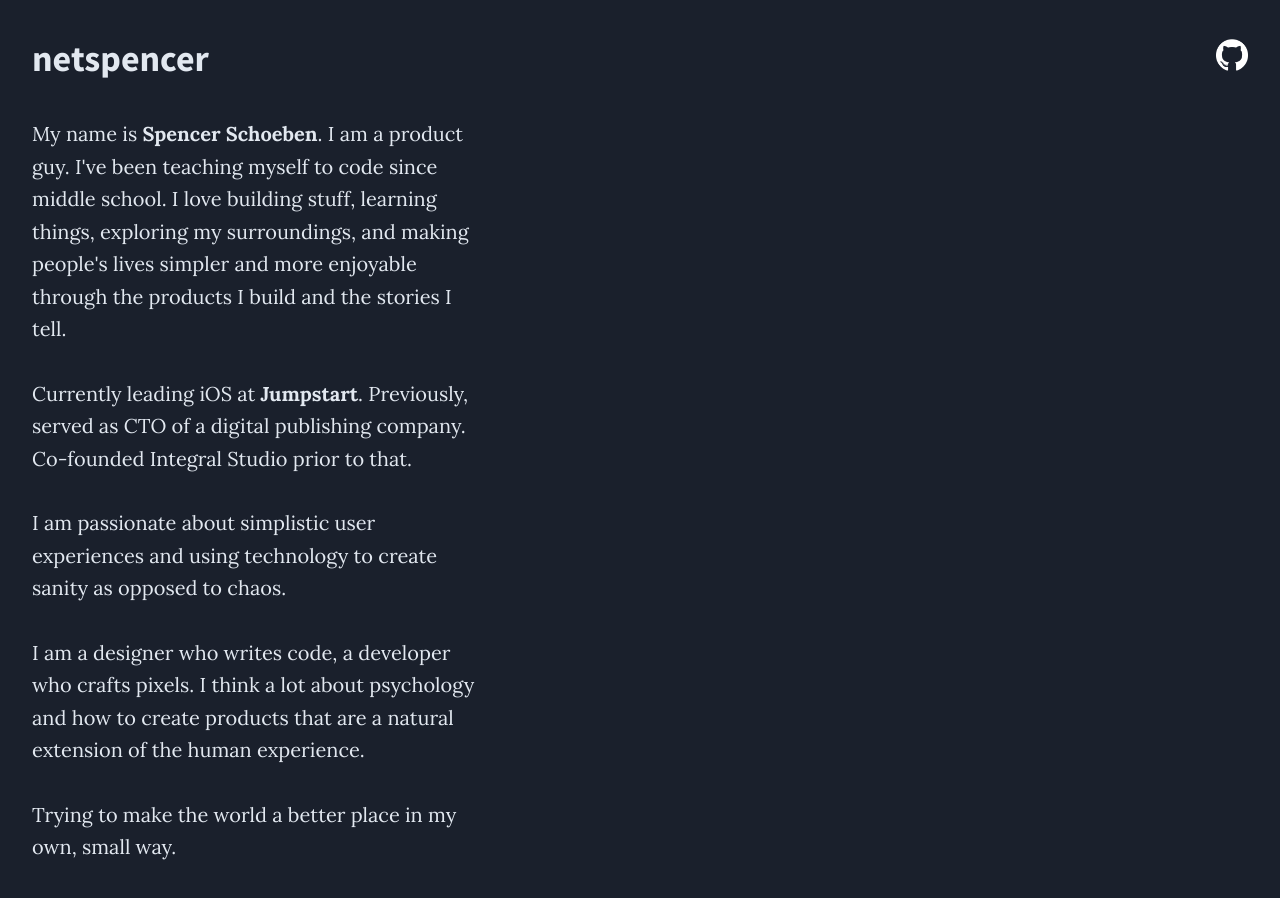
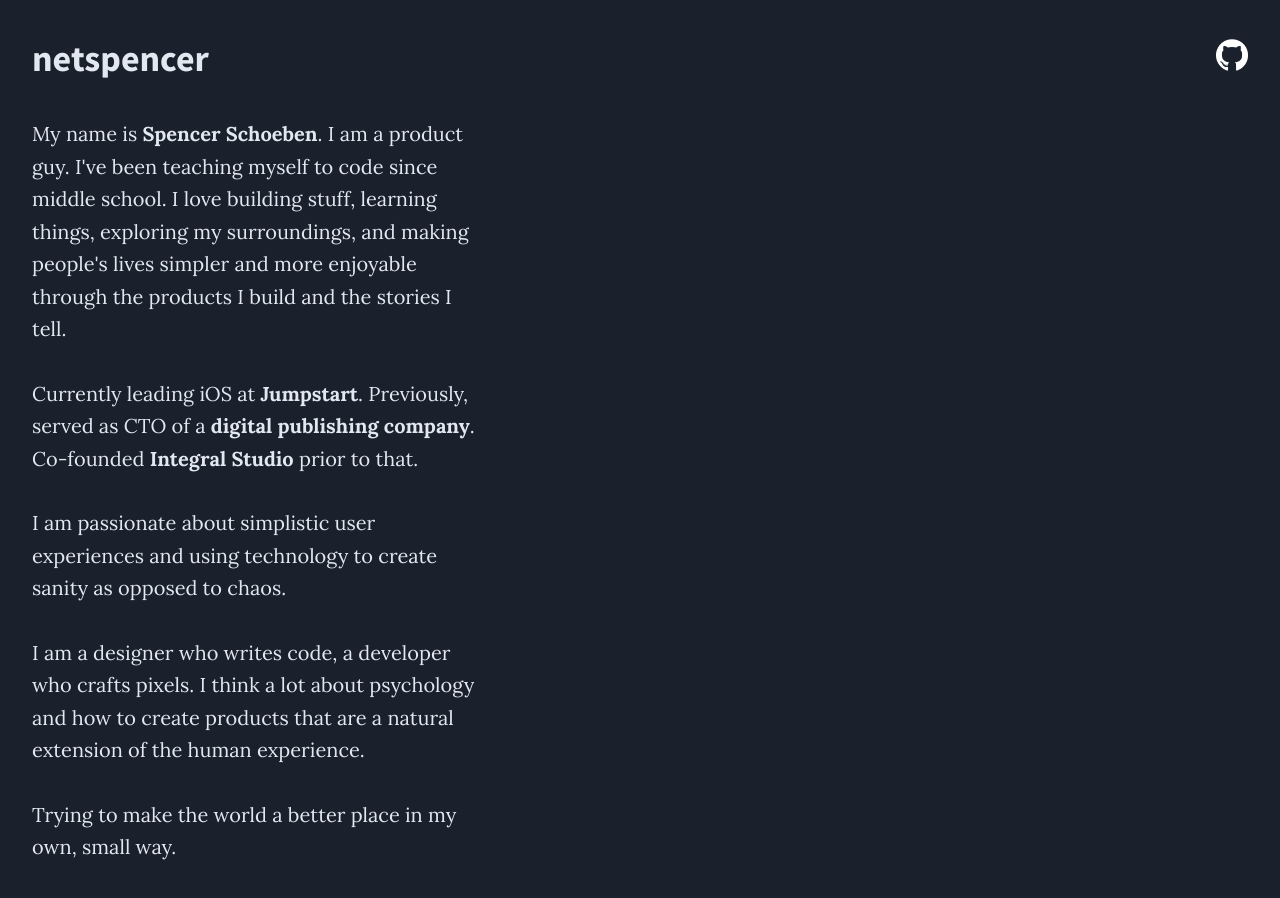
Before and after one commit to netspencer/netspencer.com, a Next.js app: page / in a window 1280 px wide. Shown: the top 898 px of the page. Built offline with nearby package versions, Linux system fonts and the light colour scheme.

Commit message:
feat: link to magma and integral

```diff
--- a/pages/index.tsx
+++ b/pages/index.tsx
@@ -91,8 +91,23 @@ const Page: NextPage = () => (
           >
             Jumpstart
           </a>
-          . Previously, served as CTO of a digital publishing company.
-          Co-founded Integral Studio prior to that.
+          . Previously, served as CTO of a{' '}
+          <a
+            className={classNames('font-bold', 'hover:underline')}
+            target="_blank"
+            href="https://magma.sh"
+          >
+            digital publishing company
+          </a>
+          . Co-founded{' '}
+          <a
+            className={classNames('font-bold', 'hover:underline')}
+            target="_blank"
+            href="https://integral.studio"
+          >
+            Integral Studio
+          </a>{' '}
+          prior to that.
         </p>
         <p
           className={classNames(
```
